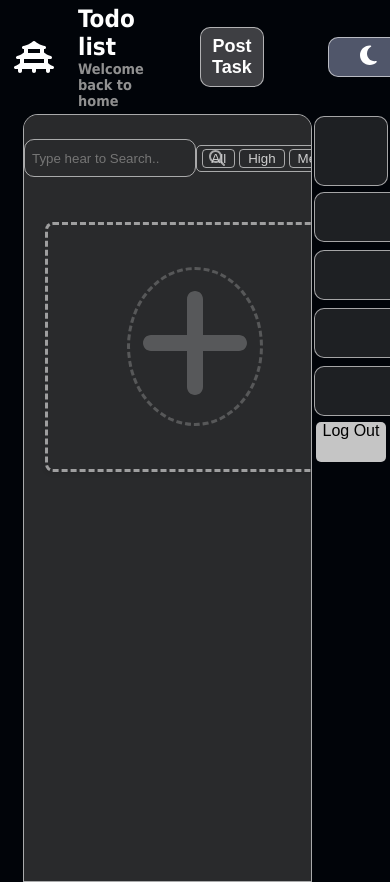
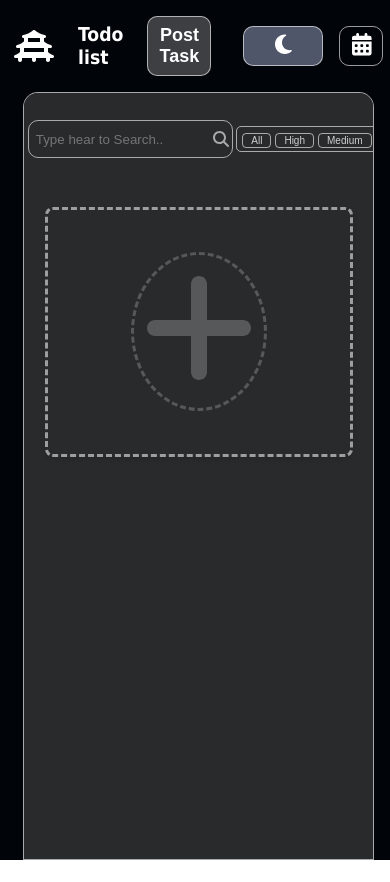
Before and after one commit to Banukaiw/Task_Manager_App, a React (Create React App) app in the folder Client/: page /home in a window 390 px wide. After the commit the page ends 860 px from the top, so only its background shows below. Built offline with nearby package versions, Linux system fonts and the light colour scheme.

Commit message:
status side development

```diff
--- a/Client/src/components/Home/Home.js
+++ b/Client/src/components/Home/Home.js
@@ -74,7 +74,6 @@ const Home = ({ tasks }) => {
               </button>
             )}
           </div>
-
           <div className="apps">
             <FontAwesomeIcon icon={faCalendarDays} />
           </div>
@@ -105,7 +104,10 @@ const Home = ({ tasks }) => {
             </ul>
           </div>
         </div>
-        <CardList tasks={tasks} />
+        <div className="Card_List">
+          <CardList  tasks={tasks} />
+        </div>
+
       </div>
       <div className="status_side">
         <div className="profile_status"></div>
--- a/Client/src/components/Home/home.css
+++ b/Client/src/components/Home/home.css
@@ -46,8 +46,6 @@
 .nav_side .title p{
     color: rgb(144, 144, 144);
     font-size: 0.9rem;
-
-
     text-decoration: none;
     font-family: Tahoma;
 }
@@ -211,7 +209,7 @@ link{
     border: 1px solid rgba(255, 255, 255, 0.6);
     overflow-x: auto;
     scroll-behavior: smooth;
-    margin: auto;
+
 }
 .home .content_side::-webkit-scrollbar{
     display: none;
@@ -220,10 +218,10 @@ link{
 .home .content_side .filter_content{
     display: flex;
     align-items: center;
+    gap: 1%;
 }
 .home .content_side .filter_content .filter_button{
     padding: 3px;
-    background-color: transparent;
     border-radius: 5px;
     margin-right: 2%;
     border: 1px solid rgba(255, 255, 255, 0.6);
@@ -231,6 +229,7 @@ link{
 .home .content_side .filter_content .filter_button ul{
     display: flex;
     list-style-type: none;
+
 }
 
 .home .content_side .filter_content .filter_button ul li{
@@ -250,10 +249,9 @@ link{
     background-color: rgb(255, 255, 255);
 }
 
+.home .content_side .Card_List{
 
-
-
-
+}
 
 .status_side{
     width: 20%;
@@ -317,14 +315,60 @@ link{
 }
 
 
- @media(max-width: 700px){
-    .current_status1{
+ @media(max-width: 900px){
+
+    .home .content_side{
+    width: 90%;
+    }
+    .status_side{
         display: none;
     }
 }
 
 
+ @media(max-width: 700px){
+
+
+    .home .content_side .filter_content{
+    display: flex;
+    align-items: center;
+    padding: 1%;
+    gap: 1%;
+
+    }
+    .home .content_side .filter_content .filter_button{
+    padding: 3px;
+
+    }
+    .home .content_side .filter_content .filter_button ul li button{
+
+    font-size: 10px;
+
+    }
+
+    .home .postbutton{
+        margin: 1rem;
+    }
+
+    .nav_side .title{
+    color: rgb(255, 255, 255);
+    font-size: 1.2rem;
+    font-weight: 600;
+    text-decoration: none;
+    font-family: Tahoma;
+
+}
+
+    .nav_side .title p{
+    display: none;
+}
+}
+
+
+
 @media(max-width: 500px){
+
+
 
     .homenav .menu{
         display: flex;
@@ -362,7 +406,5 @@ link{
         margin: 0.2rem 0.5rem;
     }
 
-    /* .current_status1{
-        height: 45%;
-    } */
+
 }
```
